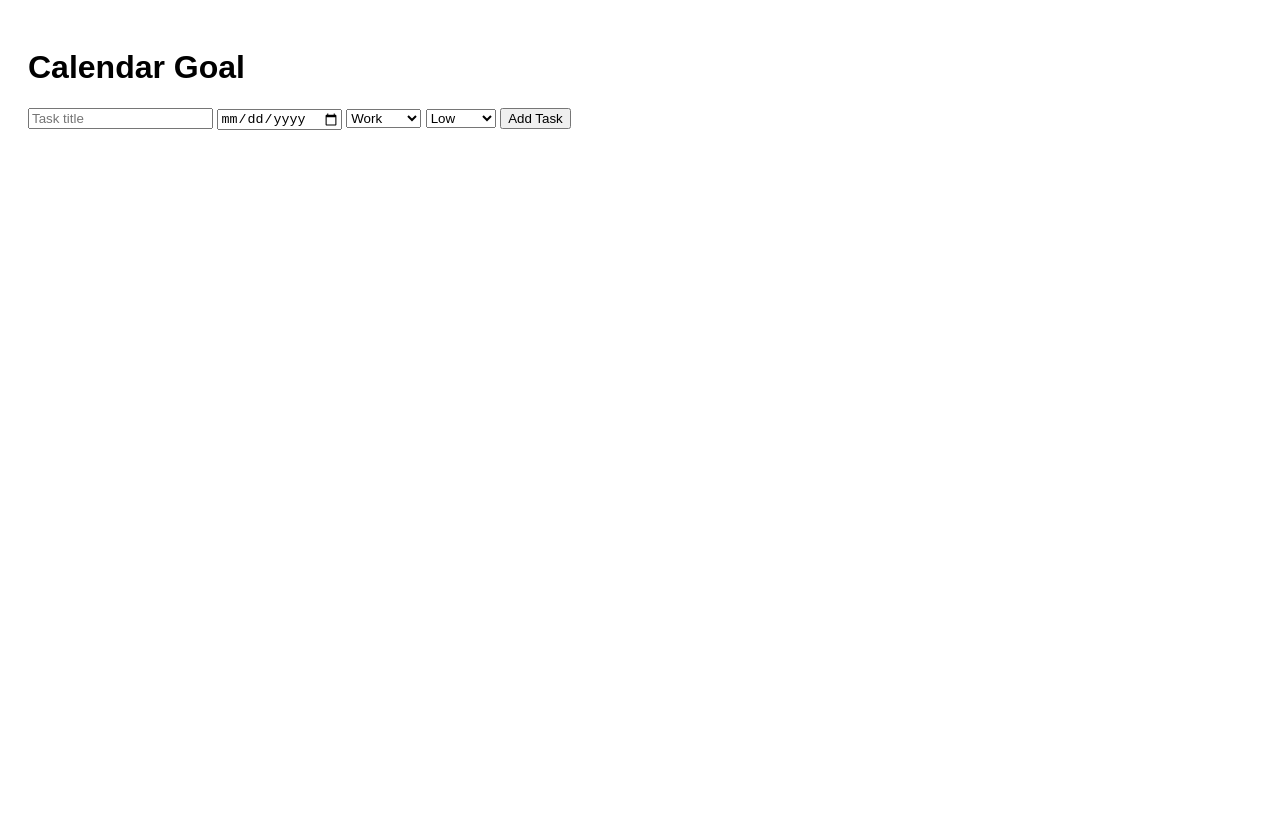
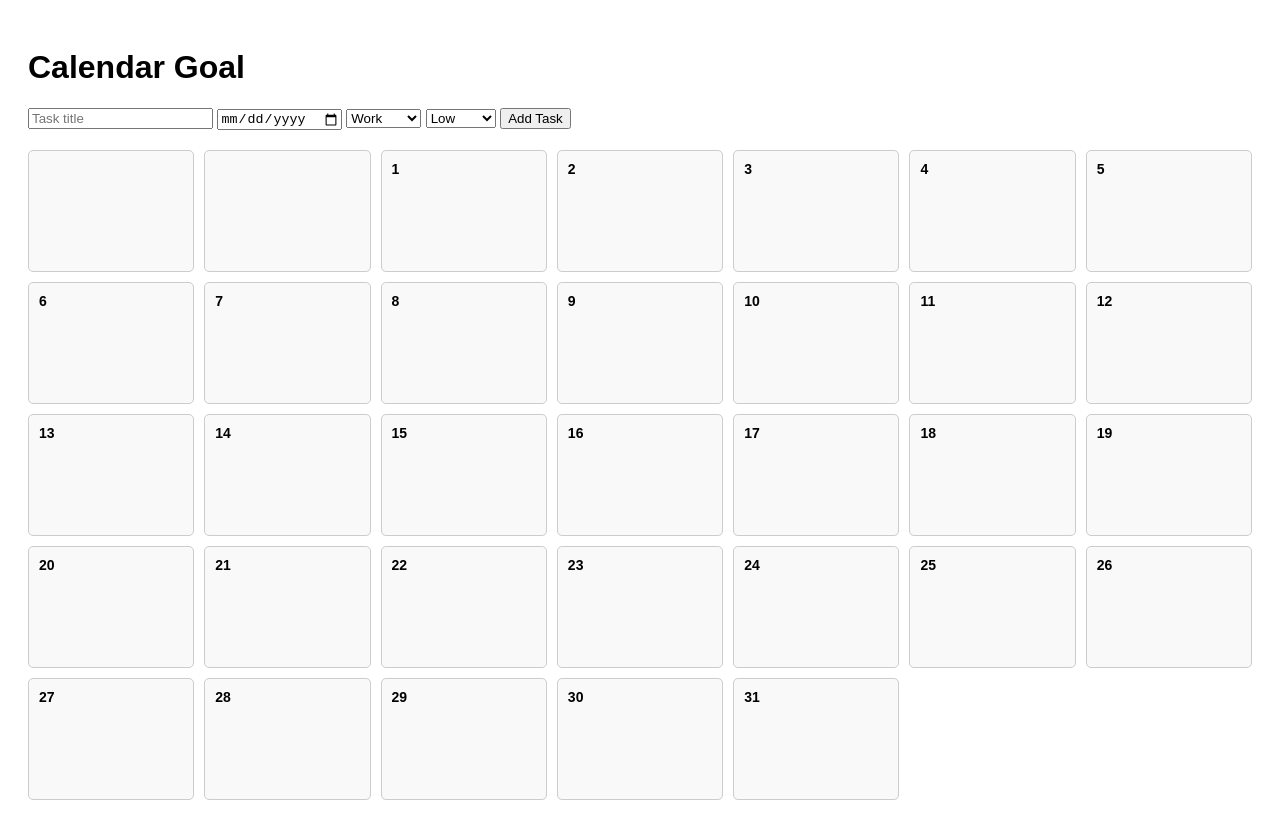
Before and after one commit to smeetanagannavar/calender-based-goal-tracker, a website built with Vite: page calender-based-goal-tracker/index.html in a window 1280 px wide. Before the commit the page ends 800 px from the top, so only its background shows below. Built offline with nearby package versions, Linux system fonts and the light colour scheme.

Commit message:
add dynamic calendar view rendering with tasks mapped to dates

```diff
--- a/calender-based-goal-tracker/index.html
+++ b/calender-based-goal-tracker/index.html
@@ -28,10 +28,30 @@
         background-color: #28a745;
       }
 
-    </style>
-  </head>
-  <body>
-     <div class="container">
+        .calendar-grid {
+        display: grid;
+        grid-template-columns: repeat(7, 1fr); /* 7 columns for 7 days */
+        gap: 10px;
+        margin-top: 20px;
+      }
+
+      .calendar-cell {
+        border: 1px solid #ccc;
+        padding: 10px;
+        min-height: 100px;
+        border-radius: 5px;
+        background-color: #f9f9f9;
+      }
+
+      .calendar-cell h4 {
+        margin: 0;
+        font-size: 14px;
+      }
+
+        </style>
+      </head>
+      <body>
+        <div class="container">
 
         <h1>Calendar Goal </h1>
 
@@ -54,7 +74,7 @@
             <button type="submit">Add Task</button>
         </form>
 
-        <div id="Calender"></div>
+        <div id="Calendar" class="calendar-grid"></div>
          <ul id="task-list"></ul>
         </div>
 
--- a/calender-based-goal-tracker/src/components/taskList.js
+++ b/calender-based-goal-tracker/src/components/taskList.js
@@ -1,6 +1,6 @@
 import { Task } from "./task";
 
-const tasks =[];
+//const tasks =[];
 
 export class TaskList {
     constructor() {
--- a/calender-based-goal-tracker/src/main.js
+++ b/calender-based-goal-tracker/src/main.js
@@ -1,10 +1,10 @@
 import { Task } from "./components/task";
 import { TaskList } from "./components/taskList";
-import { renderTask, clearTasks } from "./components/UI";
+//import { renderTask, clearTasks } from "./components/UI";
 
 const taskList = new TaskList();
 const form = document.getElementById('task-form');
-const taskContainer = document.getElementById('task-list');
+const calendarContainer = document.getElementById('Calendar');
 
 
 form.addEventListener('submit', (e) => {
@@ -13,18 +13,58 @@ form.addEventListener('submit', (e) => {
     const title = form.elements['title'].value;
     const date = form.elements['date'].value;
     const category = form.elements['category'].value;
+    const priority = form.elements['priority'].value;
 
     const task = new Task(Date.now(), title, date, category);
     taskList.addTask(task);
 
-    displayTasks(date);
     form.reset();
+    renderCalendar(taskList);
 });
 
-function displayTasks(date) {
-    clearTasks(taskContainer);
-    const tasks = taskList.getTasksByDate(date);
+
+ function renderCalendar() {
+  calendarContainer.innerHTML = ''; // Clear previous tasks
+
+  const today = new Date();
+  const year = today.getFullYear();
+  const month = today.getMonth();
+
+
+  const firstDay = new Date(year,month, 1);
+  const lastDay = new Date(year, month + 1, 0);
+  const totalDays = lastDay.getDate();
+  const startDay = firstDay.getDay(); // 0 (sun) to 6 (sat)
+
+  // fill initial empty cells (if month doesn't start on Sunday)
+  for(let i=0; i<startDay; i++){
+    const emptyCell = document.createElement('div');
+    emptyCell.classList.add('calendar-cell');
+    calendarContainer.appendChild(emptyCell);
+  }
+
+  //fill the actual days
+  for(let day = 1; day <= totalDays; day++) {
+    const datestr = `${year}-${String(month + 1).padStart(2, '0')}-${String(day).padStart(2, '0')}`;
+    const cell = document.createElement('div');
+    cell.classList.add('calendar-cell');
+
+    const dateHeader = document.createElement('h4');
+    dateHeader.textContent = day;
+    cell.appendChild(dateHeader);
+
+    //show tasks under this date
+    const tasks = taskList.getTasksByDate(datestr);
     tasks.forEach(task => {
-        renderTask(task, taskContainer);
-    } );
-}
+      const taskItem = document.createElement('div');
+      taskItem.classList.add('task', task.category);
+      taskItem.textContent = task.title;
+      cell.appendChild(taskItem);
+    });
+
+    calendarContainer.appendChild(cell);
+  }
+ }
+
+ // render omce on page load
+ renderCalendar();
```
